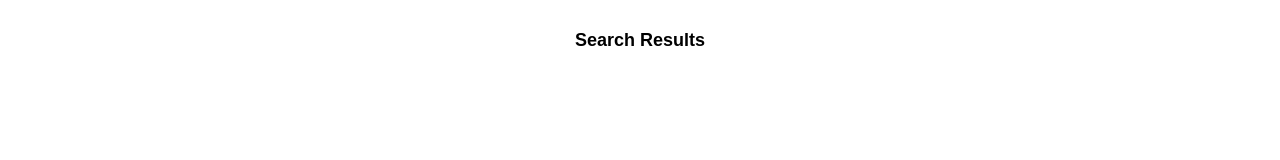
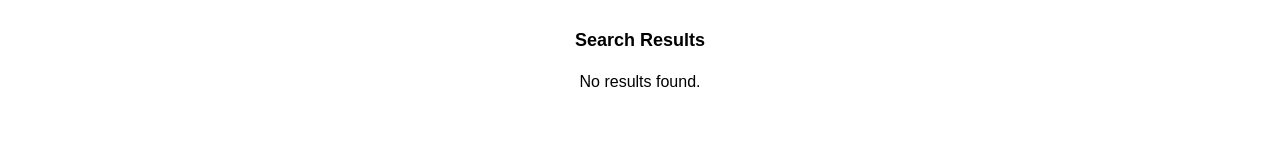
Before and after one commit to alanrochagomes/frontend-web-intermediario-nextjs-typescript, a Next.js app: page / in a window 1280 px wide. Shown: the part 627-787 px from the top of the page. Built offline with nearby package versions, Linux system fonts and the light colour scheme.

Commit message:
feat(hero-section): show message for no results found

```diff
--- a/src/components/hero-section.tsx
+++ b/src/components/hero-section.tsx
@@ -20,11 +20,14 @@ export default function HeroSection() {
 
         <SearchForm onSearchResultsReady={setSearchResults} />
 
+        {/* TODO: Exercício - realizar a extração do componente de Lista e de Card */}
         {/* Search Result List */}
         <div className="text-black my-8 w-full">
           <h2 className="text-lg font-bold">Search Results</h2>
 
           <div className="flex flex-col my-4 gap-4">
+            {searchResults.length === 0 && <div>No results found.</div>}
+
             {/* Search Result Card */}
             {searchResults.map((searchResult, index) => (
               <a
```
